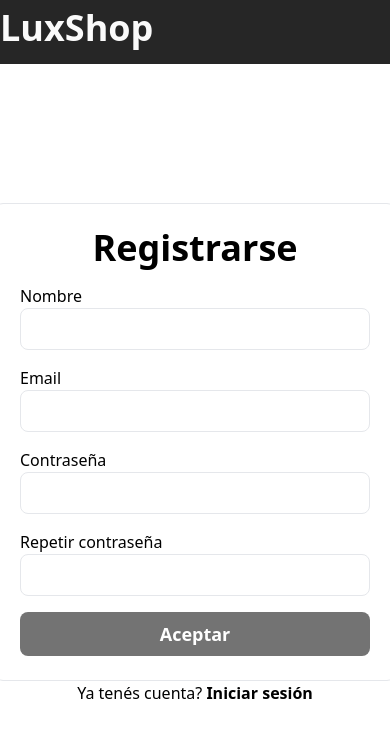
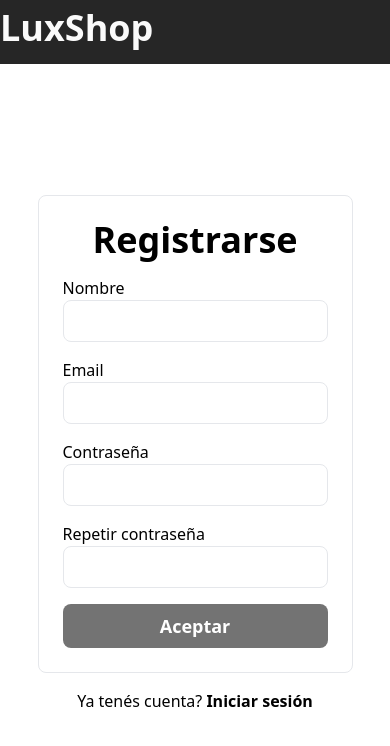
Before and after one commit to nassahel/vortex-g3-front, a Next.js app: page /user/register in a window 390 px wide. Shown: the top 746 px of the page. Built offline with nearby package versions, Linux system fonts and the light colour scheme; no server answers.

Commit message:
feat(responsive): Register

```diff
--- a/src/app/user/register/page.tsx
+++ b/src/app/user/register/page.tsx
@@ -57,9 +57,13 @@ const page = (props: Props) => {
   const labelStyle: string = ''
 
   return (
-    <div>
-      <form onSubmit={sendData} action="" className='flex flex-col bg-white px-6 py-6 w-[25rem] border rounded-lg'>
-        <h2 className='text-center text-4xl font-semibold mb-4'>Registrarse</h2>
+    <div className="min-h-screen flex flex-col justify-center items-center px-4">
+      <form
+        onSubmit={sendData}
+        className="flex flex-col bg-white px-6 py-6 w-full max-w-[25rem] border rounded-lg"
+      >
+        <h2 className="text-center text-4xl font-semibold mb-4">Registrarse</h2>
+
         <label className={labelStyle} htmlFor="name">Nombre</label>
         <input className={inputStyle} type="text" name="name" id="name" />
 
@@ -70,16 +74,23 @@ const page = (props: Props) => {
         <input className={inputStyle} type="text" name="password" id="password" />
 
         <label className={labelStyle} htmlFor="rePassword">Repetir contraseña</label>
-        <input className={inputStyle} type="text" name="rePassword" id="password" />
+        <input className={inputStyle} type="text" name="rePassword" id="rePassword" />
 
-        <button disabled={proccess ? true : false} type='submit' className='bg-neutral-500 hover:bg-neutral-700 duration-300 text-white text-lg font-semibold py-2 rounded-lg'>
-          {proccess ? 'Registrando...' : 'Aceptar'}</button>
+        <button
+          disabled={proccess}
+          type="submit"
+          className="bg-neutral-500 hover:bg-neutral-700 duration-300 text-white text-lg font-semibold py-2 rounded-lg"
+        >
+          {proccess ? 'Registrando...' : 'Aceptar'}
+        </button>
       </form>
-      <div className='text-center'>
-        <p>Ya tenés cuenta? <Link href="/user/login" className='font-bold'>Iniciar sesión</Link></p>
+
+      <div className="text-center mt-4">
+        <p>Ya tenés cuenta? <Link href="/user/login" className="font-bold">Iniciar sesión</Link></p>
       </div>
     </div>
-  )
+  );
+
 }
 
 export default page
```
